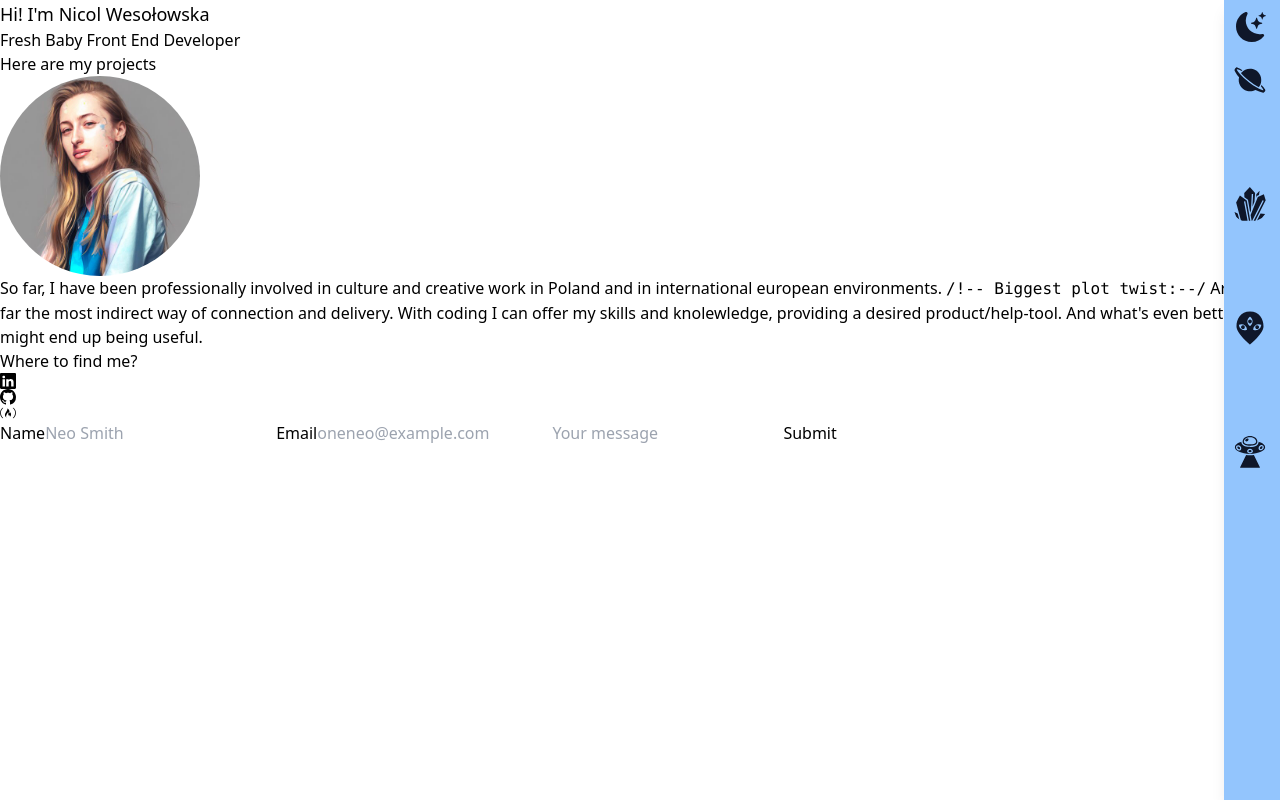
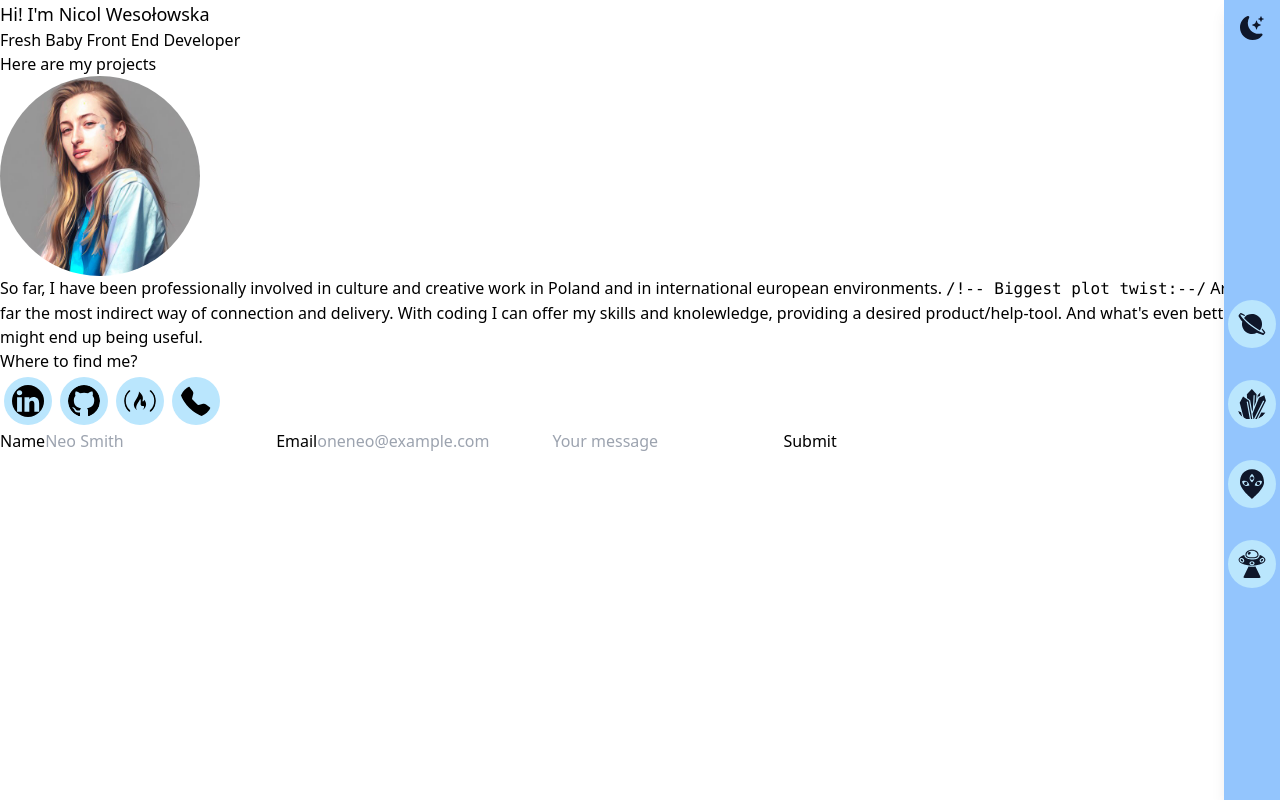
Before and after one commit to NanaNiki/Portfolio, a Next.js app: page / in a window 1280 px wide. Built offline with nearby package versions, Linux system fonts and the light colour scheme.

Commit message:
"navbar looking good"

```diff
--- a/pages/index.js
+++ b/pages/index.js
@@ -1,6 +1,11 @@
 import Image from "next/image";
 import { Poppins } from "next/font/google";
-import { BsFillMoonStarsFill, BsLinkedin, BsGithub } from "react-icons/bs";
+import {
+  BsFillMoonStarsFill,
+  BsLinkedin,
+  BsGithub,
+  BsFillTelephoneFill,
+} from "react-icons/bs";
 import { GiCrystalGrowth, GiAlienStare, GiUfo } from "react-icons/gi";
 import { FaFreeCodeCamp } from "react-icons/fa";
 import { IoMdPlanet } from "react-icons/io";
@@ -13,32 +18,36 @@ export default function Home() {
   return (
     <main className="flex min-h-screen flex-col items-center">
       <div className={darkMode ? "dark" : ""}>
-        <nav className="fixed top-0 right-0 h-screen w-14 m-0 flex flex-col bg-blue-300 text-slate-900 shadow-lg">
-          <ul>
+        <nav className="fixed top-0 right-0 h-screen w-14 m-0 bg-blue-300 text-slate-900 shadow-lg">
             <BsFillMoonStarsFill
               onClick={() => SetDarmMode(!darkMode)}
-              className="text-3xl m-3 mb-30 hover:text-blue-500"
+              className="text-2xl m-4 hover:text-blue-500 transition-all duration-200 ease-linear"
             />
-          </ul>
-          <ul>
+          <ul className="flex flex-col h-screen justify-center">
+          <li className="has-tooltip">
             <a href="#home">
-              <IoMdPlanet className="icon" />
+              <IoMdPlanet className="icon"/>
             </a>
-          </ul>
-          <ul>
-            <a href="#home">
+            <span className="tooltip m-1">Home</span>
+          </li>
+          <li className="has-tooltip">
+            <a href="#projects">
               <GiCrystalGrowth className="icon" />
             </a>
-          </ul>
-          <ul>
-            <a href="#home">
-              <GiAlienStare className="icon" />
+            <span className="tooltip">Projects</span>
+          </li>
+          <li className="has-tooltip">
+            <a href="#about">
+              <GiAlienStare className="icon has-tooltip" />
             </a>
-          </ul>
-          <ul>
+            <span className="tooltip m-1">About</span>
+          </li>
+          <li className="has-tooltip">
             <a href="#contact">
-              <GiUfo className="icon" />
+              <GiUfo className="icon has-tooltip" />
             </a>
+            <span className="tooltip">Contact</span>
+            </li>
           </ul>
         </nav>
         <section className="home" id="home">
@@ -69,9 +78,10 @@ export default function Home() {
         <section className="contact" id="contact">
           <div>
             <h3>Where to find me?</h3>
-            <BsLinkedin />
-            <BsGithub />
-            <FaFreeCodeCamp />
+            <BsLinkedin className="icon" />
+            <BsGithub className="icon" />
+            <FaFreeCodeCamp className="icon" />
+            <BsFillTelephoneFill className="icon" />
           </div>
           {/** message form */}
           <form method="post">
--- a/styles/globals.css
+++ b/styles/globals.css
@@ -2,10 +2,21 @@
 @tailwind components;
 @tailwind utilities;
 
-.icon {
-  @apply inline-flex items-center justify-center
-  rounded-2xl m-2 mb-20 cursor-pointer text-4xl hover:text-blue-500;
-}
+
+  .icon {
+    @apply inline-flex items-center m-1
+   cursor-pointer w-12 h-12 p-2 bg-sky-200 rounded-full
+    hover:text-blue-500 hover:bg-blue-800 transition-all duration-300 ease-linear;
+  }
+  .tooltip {
+    @apply w-auto px-1.5 py-1 rounded-md shadow-md
+   text-blue-500 text-xs font-bold
+    opacity-0;
+  }
+  .has-tooltip:hover .tooltip {
+    @apply opacity-100 transition-all duration-500 ease-linear;
+  }
+
 
 /* :root {
   --background-start-rgb: 214, 219, 220;
```
